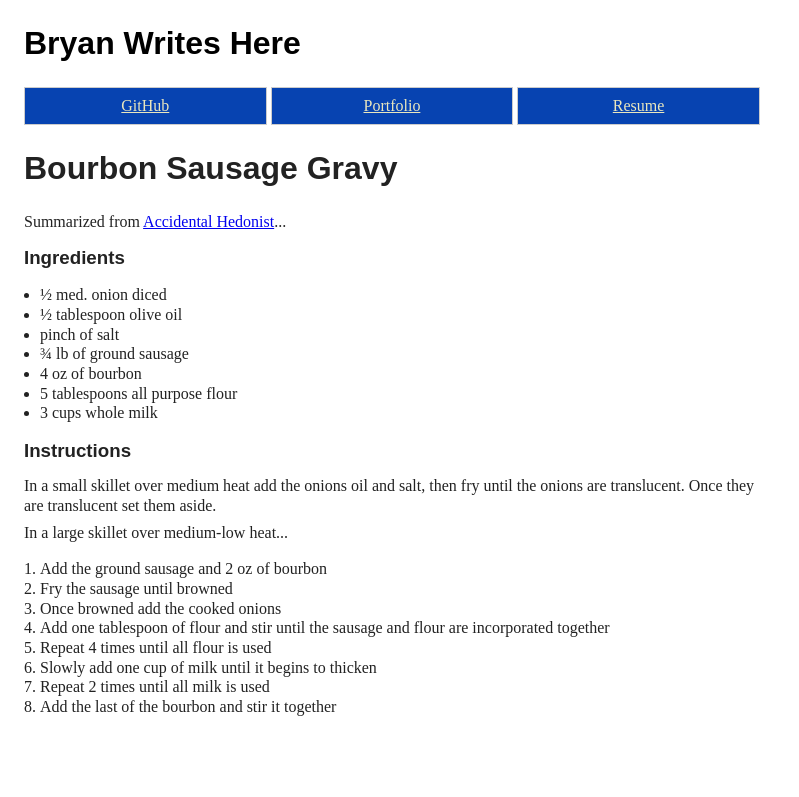
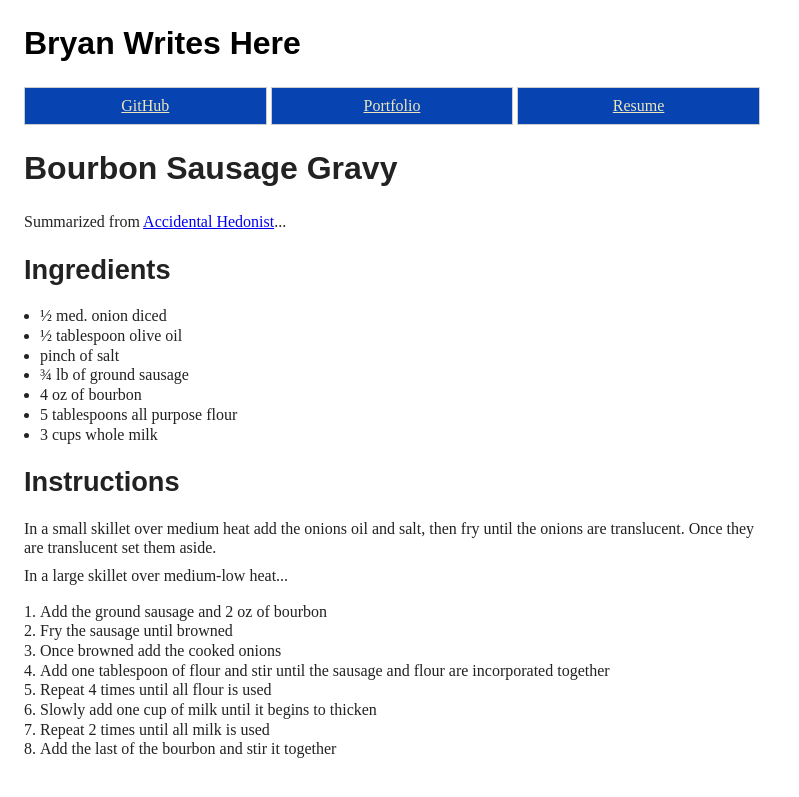
Before and after one commit to bryanjswift/bryanjswift.github.com, a Jekyll site: the page built from etc/bourbon-sausage-gravy/index.markdown, in a window 1280 px wide. Shown: the top 797 px of the page, without its empty margins (0-799 px from the left). Built offline with Jekyll 4.4.1, drawn with Linux system fonts in a browser that asks for light colours; Markdown is read by kramdown in place of the engine named in the settings.

Commit message:
Add selection background color and h1-6 font sizes

```diff
--- a/css/style.css
+++ b/css/style.css
@@ -7,8 +7,8 @@
 html { font-size: 100%; overflow-y: scroll; -webkit-text-size-adjust: 100%; -ms-text-size-adjust: 100%; }
 body { margin: 0; font-size: 16px; line-height: 1.231; background: #fff; }
 body, button, input, select, textarea { font-family: sans-serif; color: #222; }
-::-moz-selection { text-shadow: none; }
-::selection { text-shadow: none; }
+::-moz-selection { background: #ccc; text-shadow: none; }
+::selection { background: #ccc; text-shadow: none; }
 /*Links */
 a { color: #00e; }
 a:visited { color: #551a8b; }
@@ -18,6 +18,12 @@
 /* Typography */
 body { font-family: elena-web-basic, serif; }
 h1, h2, h3, h4, h5, h6 { margin: 0.75em 3%; font-family: proxima-nova-extra-condensed, sans-serif; }
+h1 { font-size: 2em; }
+h2 { font-size: 1.85em; }
+h3 { font-size: 1.7em; }
+h4 { font-size: 1.55em; }
+h5 { font-size: 1.40em; }
+h6 { font-size: 1.25em; }
 p { margin: 0.5em 3%; }
 abbr[title] { border-bottom: 1px dotted; }
 b, strong { font-weight: bold; }
```
